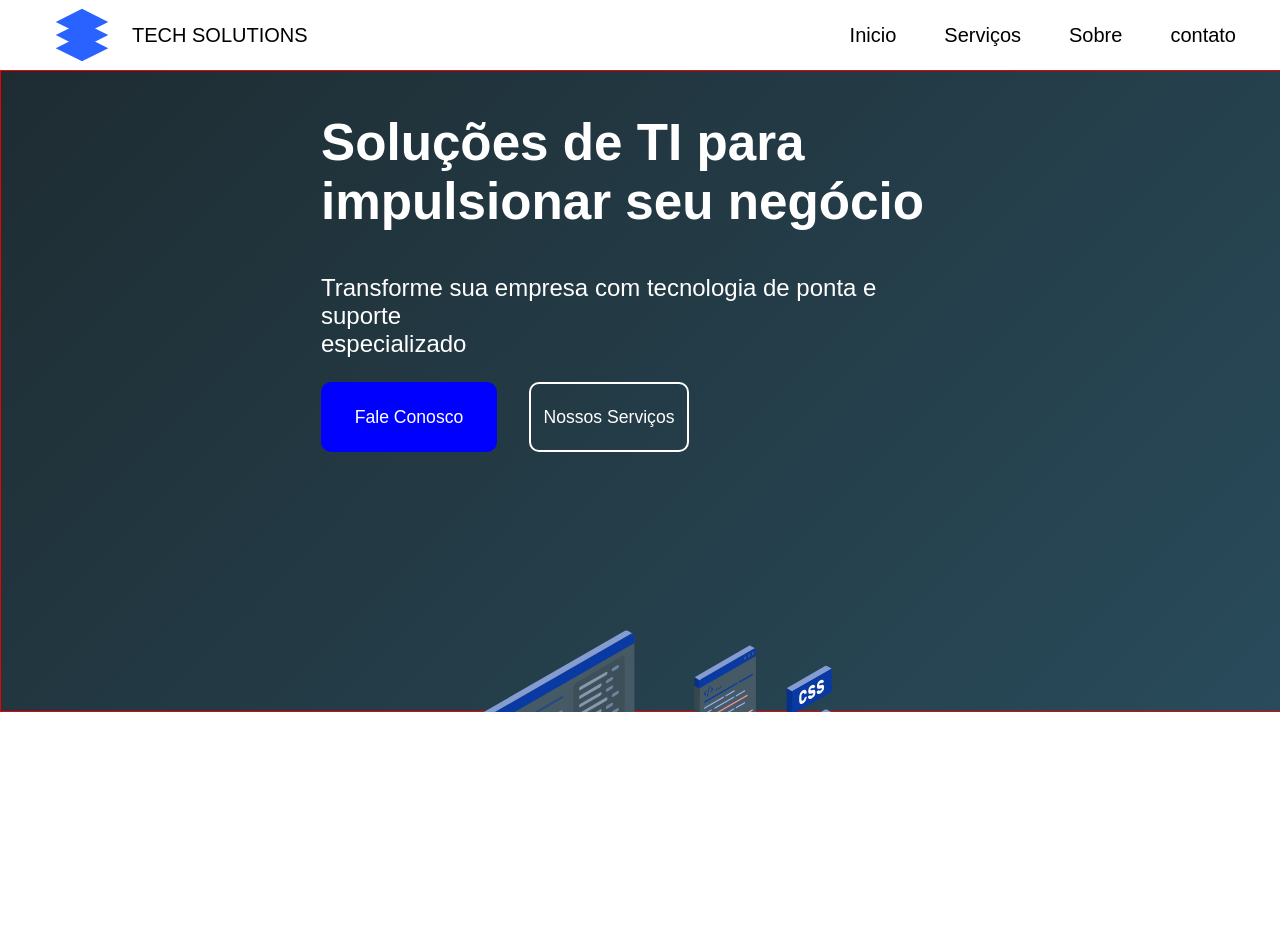
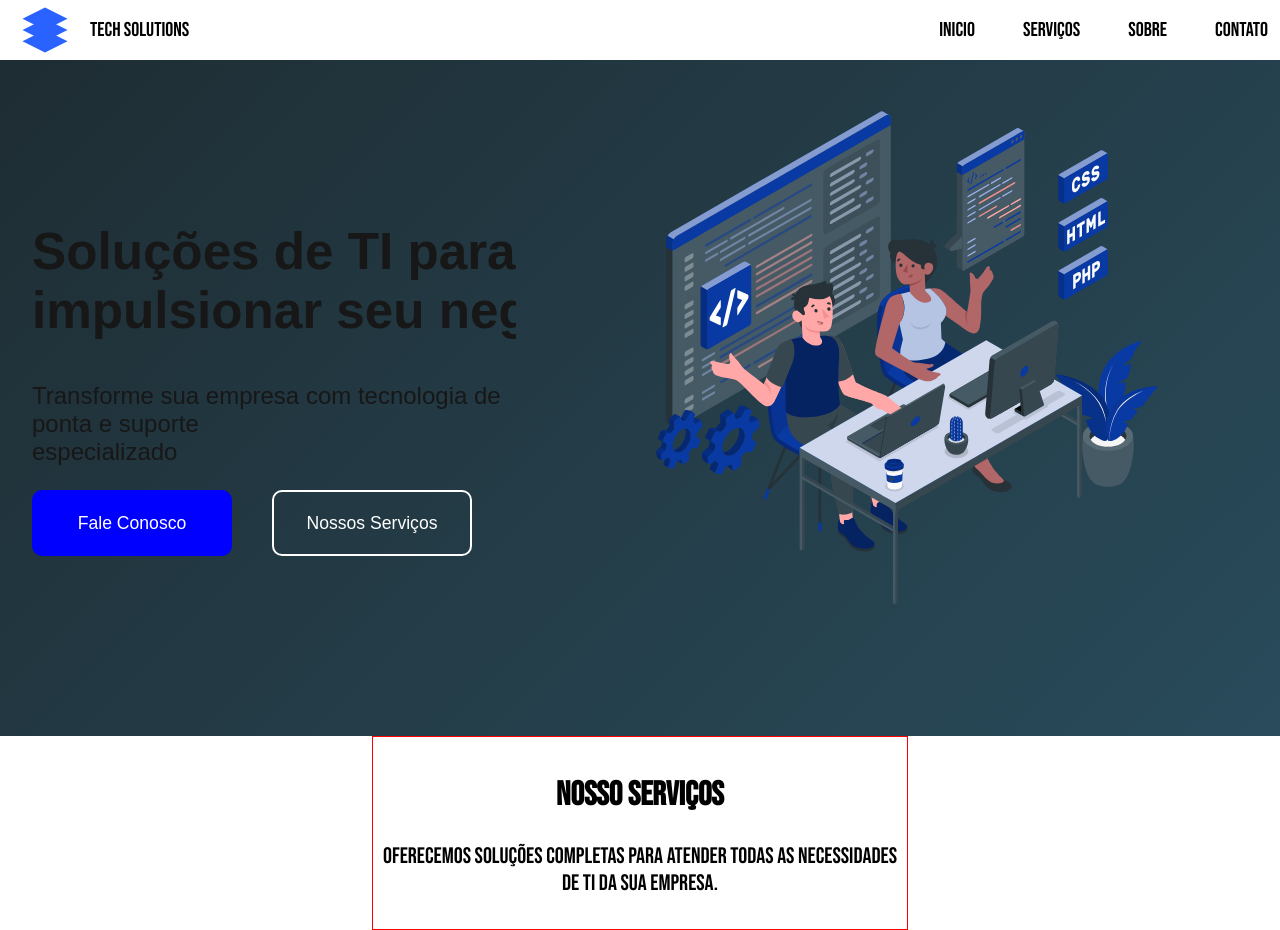
Before and after one commit to renanfranca27/tech, a Next.js app: page / in a window 1280 px wide. Before the commit the page ends 800 px from the top, so only its background shows below. Built offline with nearby package versions, Linux system fonts and the light colour scheme.

Commit message:
modificação no main

```diff
--- a/src/app/globals.css
+++ b/src/app/globals.css
@@ -14,9 +14,8 @@ html,
 body {
   margin: 0;
   padding: 0;
-  font-family: inherit;
+  font-family: "Bebas Neue", sans-serif;
   box-sizing: border-box;
-  overflow: hidden;
 }
 
 body {
--- a/src/app/page.js
+++ b/src/app/page.js
@@ -1,24 +1,21 @@
 import Image from "next/image";
 import styles from "./page.module.css";
-
+import Main from "@/components/main/Main.js";
 
 export default function Home() {
   return (
-
     <div className={styles.container}>
       {/* Menu com estrutura correta */}
       <div className={styles.menu}>
-
         <section className={styles.navbar}>
-            <Image src="/icone.svg" alt="Descrição da imagem"  width={100} height={70}/>
+          <Image src="/icone.svg" alt="Descrição da imagem" width={90} height={60} />
           TECH SOLUTIONS
         </section>
         <ul className={styles.menubar}>
           <li>Inicio</li>
           <li>Serviços</li>
           <li>Sobre</li>
-        <li>contato</li>
-
+          <li>Contato</li>
         </ul>
       </div>
 
@@ -26,8 +23,12 @@ export default function Home() {
         <div className={styles.heroContent}>
           {/* Texto */}
           <section className={styles.texto}>
-      <h1>Soluções de TI para <br /> impulsionar seu negócio</h1>
-      <p>Transforme sua empresa com tecnologia de ponta e suporte <br /> especializado</p>
+            <h1>
+              Soluções de TI para <br /> impulsionar seu negócio
+            </h1>
+            <p>
+              Transforme sua empresa com tecnologia de ponta e suporte <br /> especializado
+            </p>
             <div className={styles.botoes}>
               <button className={styles.botao1}>Fale Conosco</button>
               <button className={styles.botao2}>Nossos Serviços</button>
@@ -36,14 +37,13 @@ export default function Home() {
 
           {/* Imagem */}
           <section className={styles.heroImage}>
-      <Image src="/programming-amico.svg" alt="Descrição da imagem" width={700} height={500} />
+            <Image src="/programming-amico.svg" alt="Descrição da imagem" width={700} height={550} />
           </section>
         </div>
       </div>
+
+      {/* Componente Main */}
+      <Main />
     </div>
-
-
-
-
   );
 }
--- a/src/app/page.module.css
+++ b/src/app/page.module.css
@@ -1,3 +1,5 @@
+
+@import url('https://fonts.googleapis.com/css2?family=Arimo:ital,wght@0,400..700;1,400..700&family=Bebas+Neue&family=Lexend:wght@100..900&display=swap');
 :root {
   margin: 0;
   padding: 0;
@@ -6,6 +8,7 @@
 body {
   margin: 0;
   padding: 0;
+  box-sizing: border-box;
 }
 
 /* Menu de navegação */
@@ -16,7 +19,12 @@ body {
   cursor: pointer;
   align-items: center;
   color: black;
-  padding: 0 2rem ;
+  position: fixed;
+  background: white;
+  width: 100%;
+   font-family: "Bebas Neue", sans-serif;
+  font-weight: 500;
+  font-style: normal;
 }
 .navbar{
 
@@ -35,28 +43,33 @@ body {
 /* Cabeçalho com gradiente */
 .head {
   width: 100%;
-  height: 40rem;
+  height: 46rem;
   background: linear-gradient(135deg, #1E2C32 0%, #294B5B 100%);
-  border: solid 1px rgb(236, 0, 0);
+  display: flex;
+  justify-content: center;
 
 }
 /* Novo container para alinhar texto e imagem */
 .heroContent {
-  display: flex;
+display: flex;
+  flex-wrap: wrap;
   align-items: center;
-  justify-content: space-around;
-  gap: 10em;
-  flex-wrap: wrap;
+  justify-content: space-between;
+  gap: 2rem;
+  padding: 2rem;
 }
 
 /* Texto principal */
 .texto {
-  max-width: 50%;
-  color: white;
+ flex: 1;
+  min-width: 400px;
+  flex-shrink: 0;
 }
 
 .texto h1 {
   font-size: 3.2rem;
+  overflow: hidden;
+  white-space: nowrap; /* CORREÇÃO: text-wrap -> white-space */
 }
 
 .texto p {
@@ -67,13 +80,13 @@ body {
 /* Container de botões */
 .botoes {
   display: flex;
-  gap: 2rem;
+  gap: 2.5rem;
 }
 
 /* Botões */
 .botao1 {
-  height: 4em;
-  width: 11rem;
+  height: 66px;
+  width: 200px;
   border-radius: 10px;
   background-color: blue;
   color: white;
@@ -83,8 +96,8 @@ body {
 }
 
 .botao2 {
-  height: 4em;
-  width: 10rem;
+  height: 66px;
+  width: 200px;
   border-radius: 10px;
   border: 2px solid white;
   background-color: transparent;
@@ -95,3 +108,7 @@ body {
 }
 
 /* Imagem */
+.heroImage {
+  flex: 1;
+  max-width: 700px;
+}
--- /dev/null
+++ b/src/components/main/Main.js
@@ -0,0 +1,23 @@
+import styld from "@/components/main/main.css"
+
+export default function Main(){
+
+    return(
+        <div className="main">
+  <div className="TextoMain">
+      <h2>
+        Nosso Serviços
+      </h2>
+      <p>
+        Oferecemos soluções completas para atender todas as necessidades <br/> de TI da sua empresa.
+      </p>
+  </div>
+  <div className="conteudo">
+      <section>
+
+      </section>
+  </div>
+
+</div>
+    );
+}
--- /dev/null
+++ b/src/components/main/main.css
@@ -0,0 +1,13 @@
+.main{
+  display: flex;
+  color: black;
+  align-items: center;
+  justify-content: center;
+  text-align: center;
+}
+.TextoMain{
+  font-size: 1.4rem;
+  padding: 10px;
+  border: solid 1px red;
+  font-family: "Bebas Neue", sans-serif;
+}
```
Lines whose indentation alone changed are shown as unchanged.
